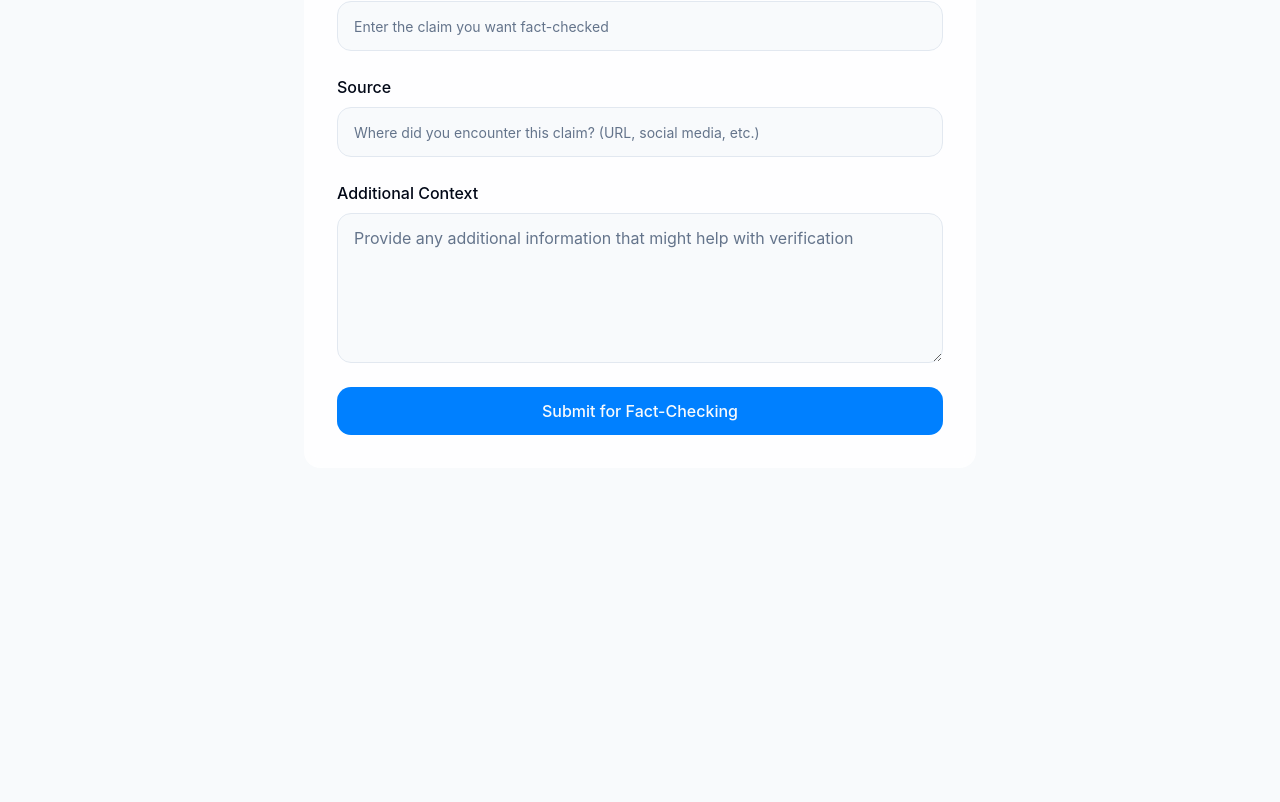
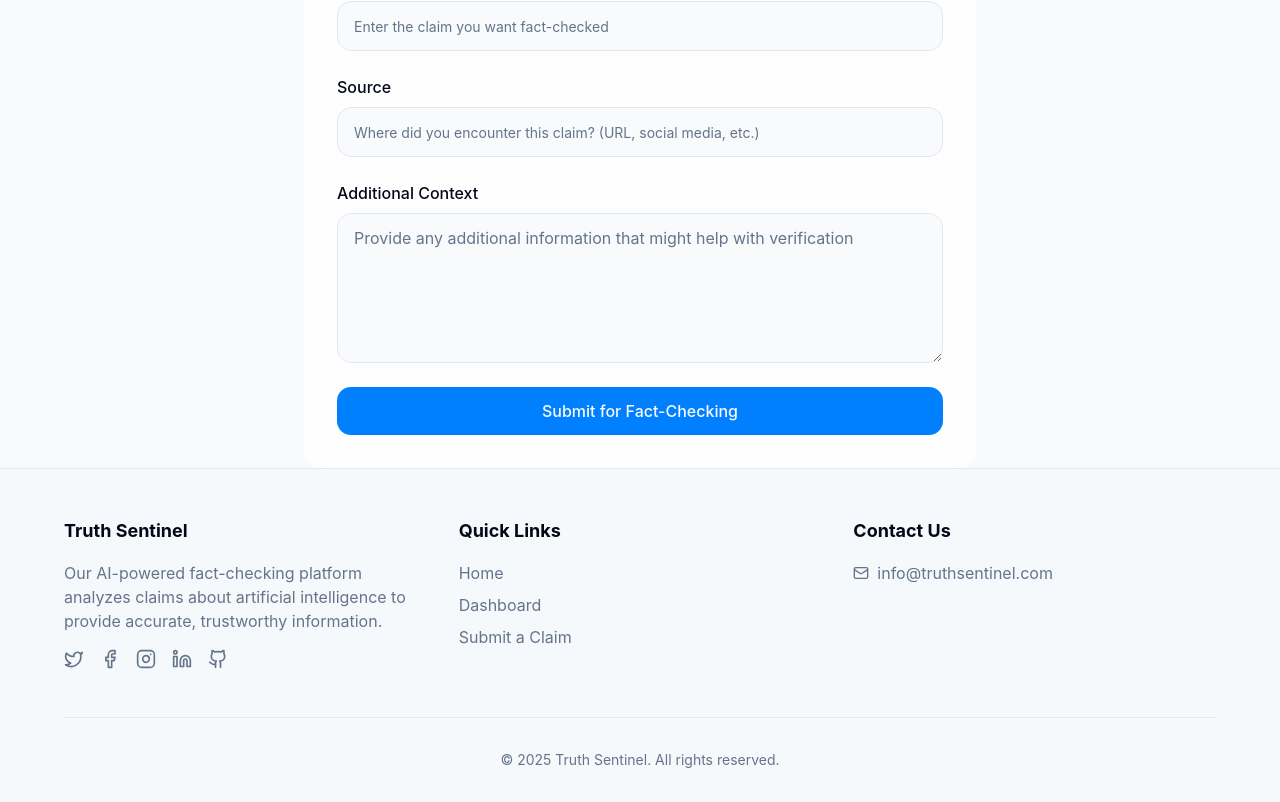
Before and after one commit to bhaveshpatil093/AI-Misinformation-Counter-AIMC, a React (Vite) app: page /submit in a window 1280 px wide. Shown: the part 340-1142 px from the top of the page. Before the commit the page ends 888 px from the top, so only its background shows below. Built offline with nearby package versions, Linux system fonts and the light colour scheme; a web font is replaced by a local one.

Commit message:
Add footer and scroll button
Adds a footer to the bottom of the page and a scroll-to-top button in the bottom right corner.

```diff
--- /dev/null
+++ b/src/components/Footer.tsx
@@ -0,0 +1,109 @@
+
+import { Facebook, Github, Instagram, Linkedin, Mail, Twitter } from "lucide-react";
+import { Link } from "react-router-dom";
+
+const Footer = () => {
+  const currentYear = new Date().getFullYear();
+
+  return (
+    <footer className="bg-muted/30 pt-12 pb-8 px-6 border-t">
+      <div className="max-w-6xl mx-auto">
+        <div className="grid grid-cols-1 md:grid-cols-3 gap-8 mb-12">
+          <div>
+            <h3 className="font-bold text-lg mb-4">Truth Sentinel</h3>
+            <p className="text-muted-foreground mb-4">
+              Our AI-powered fact-checking platform analyzes claims about artificial intelligence
+              to provide accurate, trustworthy information.
+            </p>
+            <div className="flex space-x-4">
+              <a
+                href="https://twitter.com"
+                target="_blank"
+                rel="noopener noreferrer"
+                className="text-muted-foreground hover:text-primary transition-colors"
+              >
+                <Twitter size={20} />
+                <span className="sr-only">Twitter</span>
+              </a>
+              <a
+                href="https://facebook.com"
+                target="_blank"
+                rel="noopener noreferrer"
+                className="text-muted-foreground hover:text-primary transition-colors"
+              >
+                <Facebook size={20} />
+                <span className="sr-only">Facebook</span>
+              </a>
+              <a
+                href="https://instagram.com"
+                target="_blank"
+                rel="noopener noreferrer"
+                className="text-muted-foreground hover:text-primary transition-colors"
+              >
+                <Instagram size={20} />
+                <span className="sr-only">Instagram</span>
+              </a>
+              <a
+                href="https://linkedin.com"
+                target="_blank"
+                rel="noopener noreferrer"
+                className="text-muted-foreground hover:text-primary transition-colors"
+              >
+                <Linkedin size={20} />
+                <span className="sr-only">LinkedIn</span>
+              </a>
+              <a
+                href="https://github.com"
+                target="_blank"
+                rel="noopener noreferrer"
+                className="text-muted-foreground hover:text-primary transition-colors"
+              >
+                <Github size={20} />
+                <span className="sr-only">GitHub</span>
+              </a>
+            </div>
+          </div>
+
+          <div>
+            <h3 className="font-bold text-lg mb-4">Quick Links</h3>
+            <ul className="space-y-2">
+              <li>
+                <Link to="/" className="text-muted-foreground hover:text-primary transition-colors">
+                  Home
+                </Link>
+              </li>
+              <li>
+                <Link to="/dashboard" className="text-muted-foreground hover:text-primary transition-colors">
+                  Dashboard
+                </Link>
+              </li>
+              <li>
+                <Link to="/submit" className="text-muted-foreground hover:text-primary transition-colors">
+                  Submit a Claim
+                </Link>
+              </li>
+            </ul>
+          </div>
+
+          <div>
+            <h3 className="font-bold text-lg mb-4">Contact Us</h3>
+            <address className="not-italic text-muted-foreground">
+              <div className="flex items-center mb-2">
+                <Mail className="mr-2 h-4 w-4" />
+                <a href="mailto:info@truthsentinel.com" className="hover:text-primary transition-colors">
+                  info@truthsentinel.com
+                </a>
+              </div>
+            </address>
+          </div>
+        </div>
+
+        <div className="border-t pt-8 text-center text-sm text-muted-foreground">
+          <p>&copy; {currentYear} Truth Sentinel. All rights reserved.</p>
+        </div>
+      </div>
+    </footer>
+  );
+};
+
+export default Footer;
--- /dev/null
+++ b/src/components/ScrollToTop.tsx
@@ -0,0 +1,48 @@
+
+import { useState, useEffect } from "react";
+import { Button } from "@/components/ui/button";
+import { ChevronUp } from "lucide-react";
+
+const ScrollToTop = () => {
+  const [isVisible, setIsVisible] = useState(false);
+
+  // Show button when page is scrolled down
+  const toggleVisibility = () => {
+    if (window.scrollY > 300) {
+      setIsVisible(true);
+    } else {
+      setIsVisible(false);
+    }
+  };
+
+  // Set the scroll event listener
+  useEffect(() => {
+    window.addEventListener("scroll", toggleVisibility);
+    return () => window.removeEventListener("scroll", toggleVisibility);
+  }, []);
+
+  // Function to scroll to top
+  const scrollToTop = () => {
+    window.scrollTo({
+      top: 0,
+      behavior: "smooth",
+    });
+  };
+
+  return (
+    <div className="fixed bottom-6 right-6 z-50">
+      {isVisible && (
+        <Button
+          onClick={scrollToTop}
+          size="icon"
+          className="h-10 w-10 rounded-full shadow-lg animate-fade-in"
+          aria-label="Scroll to top"
+        >
+          <ChevronUp className="h-5 w-5" />
+        </Button>
+      )}
+    </div>
+  );
+};
+
+export default ScrollToTop;
--- a/src/pages/Index.tsx
+++ b/src/pages/Index.tsx
@@ -5,6 +5,8 @@ import Navbar from "@/components/Navbar";
 import SearchBar from "@/components/SearchBar";
 import FactCard from "@/components/FactCard";
 import FeatureCard from "@/components/FeatureCard";
+import Footer from "@/components/Footer";
+import ScrollToTop from "@/components/ScrollToTop";
 import { factChecks } from "@/data/factChecks";
 import { Button } from "@/components/ui/button";
 import { ArrowRight, Search, BarChart3, Clock, ExternalLink, AlertTriangle, CheckCircle } from "lucide-react";
@@ -170,6 +172,9 @@ const Index = () => {
           </Button>
         </div>
       </section>
+
+      <Footer />
+      <ScrollToTop />
     </div>
   );
 };
--- a/src/pages/Submit.tsx
+++ b/src/pages/Submit.tsx
@@ -1,13 +1,15 @@
 
 import Navbar from "@/components/Navbar";
+import Footer from "@/components/Footer";
+import ScrollToTop from "@/components/ScrollToTop";
 import FactSubmissionForm from "@/components/FactSubmissionForm";
 
 const Submit = () => {
   return (
-    <div className="min-h-screen pb-20">
+    <div className="min-h-screen flex flex-col">
       <Navbar />
 
-      <section className="pt-32 px-6">
+      <section className="pt-32 px-6 flex-1">
         <div className="max-w-3xl mx-auto text-center mb-12">
           <h1 className="text-3xl font-bold mb-4">
             Submit a Claim for Fact-Checking
@@ -20,6 +22,9 @@ const Submit = () => {
 
         <FactSubmissionForm />
       </section>
+
+      <Footer />
+      <ScrollToTop />
     </div>
   );
 };
```
